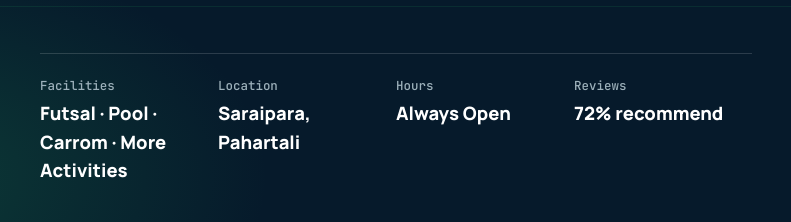
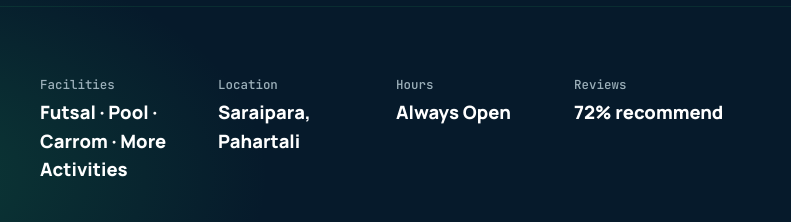
Before and after one commit to mdimranarafat/frenzy-arena, a plain HTML site: page index.html in a window 1280 px wide. Shown: the part 578-800 px from the top of the page, 244-1035 px from the left. Drawn offline with Linux system fonts and the light colour scheme; no server answers.

Commit message:
Remove hero stats separator

```diff
--- a/index.html
+++ b/index.html
@@ -150,7 +150,7 @@
 
   .stat-strip{
     margin-top:56px; display:flex; flex-wrap:wrap; gap:0;
-    border-top:1px solid rgba(255,255,255,0.15); padding-top:22px;
+    border-top:0; padding-top:22px;
   }
   .stat-strip div{flex:1 1 140px; font-family:var(--mono); font-size:0.78rem; color:#9db1bb; padding-right:18px;}
   .stat-strip strong{display:block; font-family:var(--body); font-weight:800; font-size:1.15rem; color:#fff; margin-top:4px;}
```
